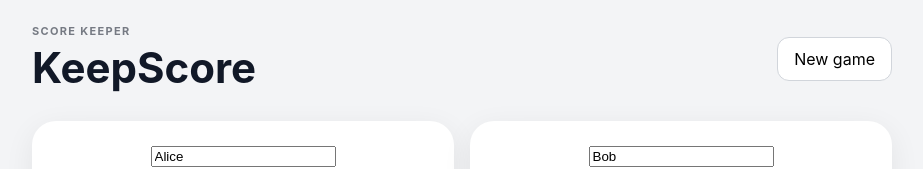
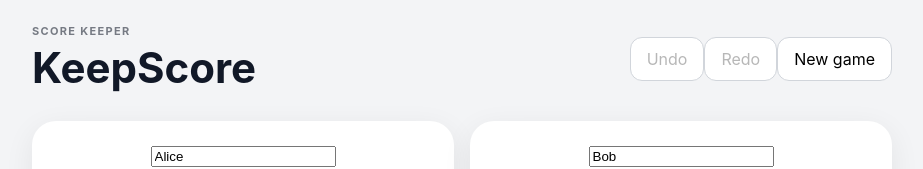
Before and after one commit to flofy/KeepScore, a React (Vite) app: page / in a window 1280 px wide. Both pictures are taken after a click on the button "Start game". Shown: the top 169 px of the page, without its empty margins (178-1101 px from the left). Built offline with nearby package versions, Linux system fonts and the light colour scheme.

Commit message:
feat: persist and restore active game

```diff
--- a/src/ui/App.tsx
+++ b/src/ui/App.tsx
@@ -1,55 +1,46 @@
 import { useState } from 'react'
 import type { Game } from '../domain/game/types'
-import { gameReducer } from '../domain/game/gameReducer'
 import { GameSetup } from './GameSetup'
+import { localGameRepository } from '../infrastructure/persistence/gameRepository'
+import { useGameHistory } from './useGameHistory'
 
-export function App() {
-  const [game, setGame] = useState<Game | null>(null)
-
-  if (!game) {
-    return <GameSetup onCreate={setGame} />
-  }
-
-  const changeScore = (playerId: string, delta: number) => {
-    setGame((current) => current && gameReducer(current, { type: 'ADD_SCORE', playerId, delta }))
-  }
-
-  const renamePlayer = (playerId: string, name: string) => {
-    setGame((current) => current && gameReducer(current, { type: 'RENAME_PLAYER', playerId, name }))
-  }
-
+function GameScreen({ initialGame, onNewGame }: { initialGame: Game; onNewGame: () => void }) {
+  const { present: game, past, future, dispatch, undo, redo } = useGameHistory(initialGame)
   return (
     <main className="app-shell">
       <header className="app-header">
-        <div>
-          <p className="eyebrow">SCORE KEEPER</p>
-          <h1>{game.name || 'KeepScore'}</h1>
+        <div><p className="eyebrow">SCORE KEEPER</p><h1>{game.name || 'KeepScore'}</h1></div>
+        <div className="toolbar">
+          <button className="secondary-button" type="button" onClick={undo} disabled={!past.length}>Undo</button>
+          <button className="secondary-button" type="button" onClick={redo} disabled={!future.length}>Redo</button>
+          <button className="secondary-button" type="button" onClick={onNewGame}>New game</button>
         </div>
-        <button className="secondary-button" type="button" onClick={() => setGame(null)}>New game</button>
       </header>
-
       <section className="players" aria-label="Players">
         {game.players.map((player) => (
           <article className="player-card" key={player.id}>
-            <input className="player-name" value={player.name} onChange={(event) => renamePlayer(player.id, event.target.value)} aria-label="Player name" />
+            <input className="player-name" value={player.name} onChange={(event) => dispatch({ type: 'RENAME_PLAYER', playerId: player.id, name: event.target.value })} aria-label={`${player.name} name`} />
             <strong>{player.score}</strong>
             <div className="score-actions">
-              <button type="button" onClick={() => changeScore(player.id, -1)} aria-label={`Remove one point from ${player.name}`}>−</button>
-              <button type="button" onClick={() => changeScore(player.id, 1)} aria-label={`Add one point to ${player.name}`}>+</button>
+              <button type="button" onClick={() => dispatch({ type: 'ADD_SCORE', playerId: player.id, delta: -1 })} aria-label={`Remove one point from ${player.name}`}>−</button>
+              <button type="button" onClick={() => dispatch({ type: 'ADD_SCORE', playerId: player.id, delta: 1 })} aria-label={`Add one point to ${player.name}`}>+</button>
             </div>
           </article>
         ))}
       </section>
-
       <section className="history" aria-label="Score history">
         <div className="section-heading"><h2>History</h2><span>{game.history.length} moves</span></div>
-        {game.history.length === 0 ? <p className="empty-state">Score changes will appear here.</p> : (
-          <ol>{[...game.history].reverse().map((entry) => {
-            const player = game.players.find((candidate) => candidate.id === entry.playerId)
-            return <li key={entry.id}>{player?.name} <strong>{entry.delta > 0 ? '+' : ''}{entry.delta}</strong></li>
-          })}</ol>
-        )}
+        {game.history.length === 0 ? <p className="empty-state">Score changes will appear here.</p> : <ol>{[...game.history].reverse().map((entry) => {
+          const player = game.players.find((candidate) => candidate.id === entry.playerId)
+          return <li key={entry.id}>{player?.name} <strong>{entry.delta > 0 ? '+' : ''}{entry.delta}</strong></li>
+        })}</ol>}
       </section>
     </main>
   )
 }
+
+export function App() {
+  const [game, setGame] = useState<Game | undefined>(() => localGameRepository.list()[0])
+  if (!game) return <GameSetup onCreate={setGame} />
+  return <GameScreen initialGame={game} onNewGame={() => setGame(undefined)} />
+}
```
